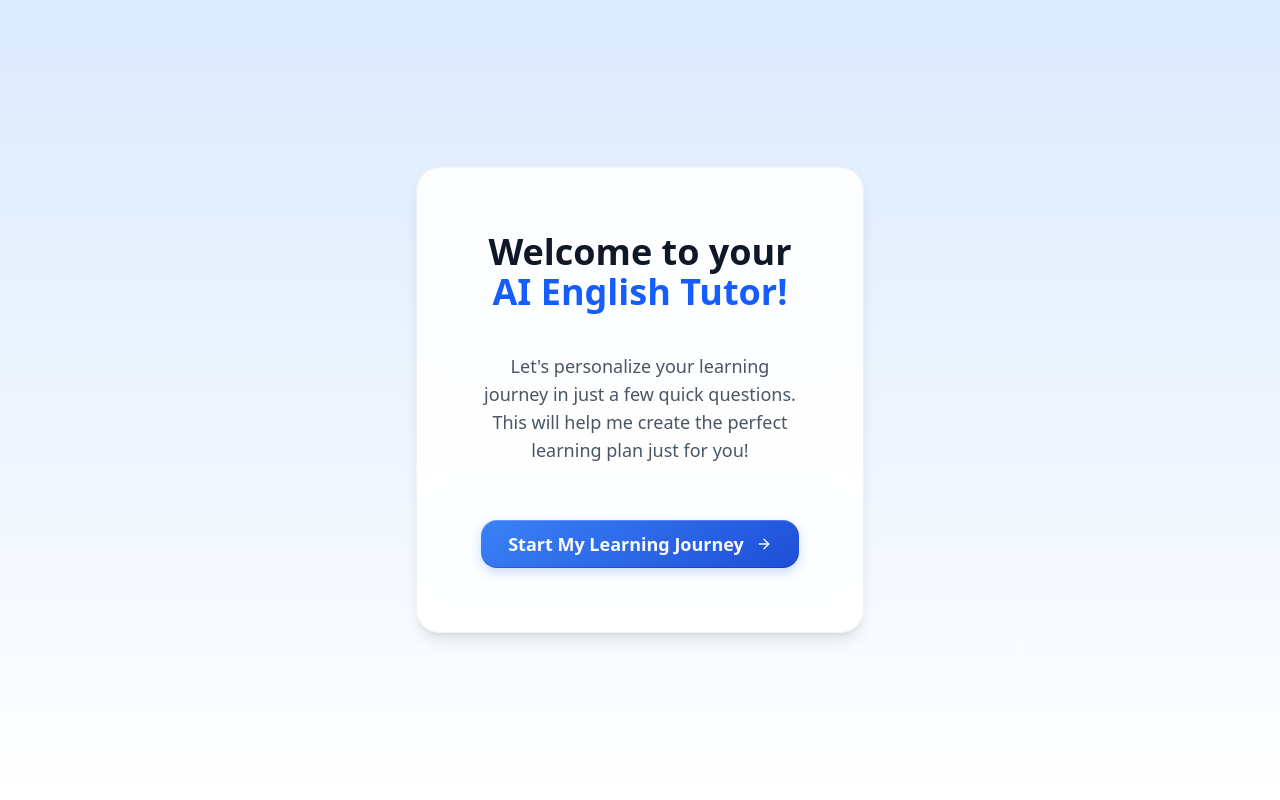
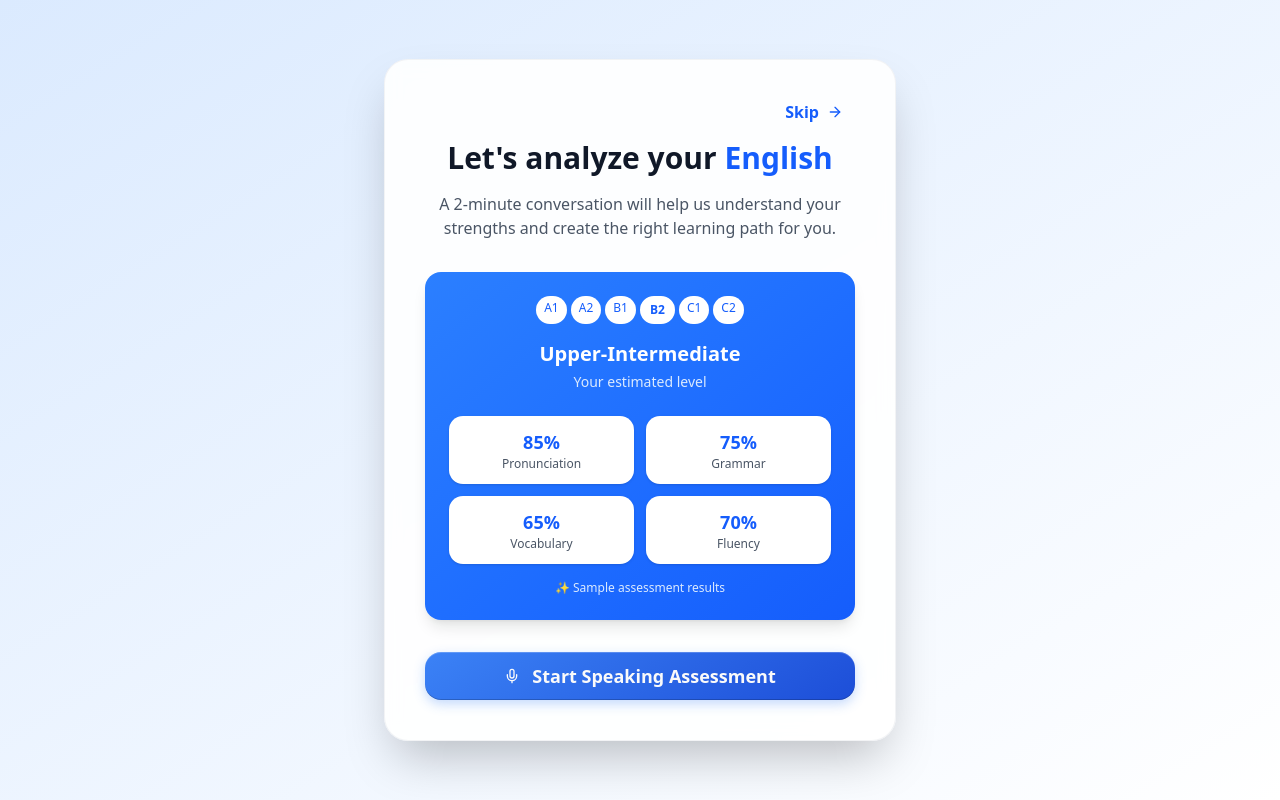
Before and after one commit to artandrey/ai-language-tutor, a Next.js app: page / in a window 1280 px wide. Built offline with nearby package versions, Linux system fonts and the light colour scheme; no server answers.

Commit message:
chore: replace getting started page to voice page

```diff
--- a/src/app/loading.tsx
+++ b/src/app/loading.tsx
@@ -1,35 +1,55 @@
-export default function RootLoading() {
+export default function VoiceLoading() {
   return (
-    <div className="min-h-screen flex items-center justify-center bg-gradient-to-br from-blue-100 to-white p-4">
-      <div className="text-center">
-        {/* Main spinner */}
-        <div className="relative mb-6">
-          <div className="w-16 h-16 mx-auto border-4 border-blue-100 border-t-blue-200 rounded-full animate-spin"></div>
-          <div className="absolute inset-0 w-16 h-16 mx-auto rounded-full bg-gradient-to-r from-blue-100/30 to-transparent animate-pulse"></div>
+    <div className="min-h-screen flex flex-col items-center justify-center bg-gradient-to-br from-blue-100 to-white p-4">
+      <div className="w-full max-w-2xl mx-auto text-center">
+        {/* Progress bar skeleton */}
+        <div className="mb-8">
+          <div className="flex items-center justify-between mb-4">
+            <div className="w-8 h-8 bg-gray-200 rounded-full animate-pulse"></div>
+            <div className="w-16 h-4 bg-gray-200 rounded animate-pulse"></div>
+          </div>
+          <div className="w-full h-2 bg-gray-100 rounded-full">
+            <div
+              className="h-2 bg-gradient-to-r from-blue-100 to-blue-200 rounded-full animate-pulse"
+              style={{ width: '60%' }}
+            ></div>
+          </div>
         </div>
 
-        {/* Loading text */}
-        <div className="mb-4">
-          <div className="text-gray-700 text-lg font-semibold mb-2">
-            Loading...
+        {/* Main content skeleton */}
+        <div className="bg-white/60 backdrop-blur-sm rounded-3xl p-8 shadow-lg border border-white/20">
+          {/* Title skeleton */}
+          <div className="mb-6">
+            <div className="w-16 h-16 bg-gray-200 rounded-full animate-pulse mx-auto mb-4"></div>
+            <div className="h-8 bg-gray-200 rounded animate-pulse mb-2"></div>
+            <div className="h-8 bg-gray-200 rounded animate-pulse w-3/4 mx-auto"></div>
           </div>
-          <div className="text-gray-600 text-sm">Preparing your experience</div>
-        </div>
 
-        {/* Animated dots */}
-        <div className="flex justify-center space-x-1">
-          <div
-            className="w-2 h-2 bg-blue-200 rounded-full animate-bounce"
-            style={{ animationDelay: '0ms' }}
-          ></div>
-          <div
-            className="w-2 h-2 bg-blue-200 rounded-full animate-bounce"
-            style={{ animationDelay: '150ms' }}
-          ></div>
-          <div
-            className="w-2 h-2 bg-blue-200 rounded-full animate-bounce"
-            style={{ animationDelay: '300ms' }}
-          ></div>
+          {/* Description skeleton */}
+          <div className="mb-8 space-y-3">
+            <div className="h-4 bg-gray-100 rounded animate-pulse"></div>
+            <div className="h-4 bg-gray-100 rounded animate-pulse w-5/6 mx-auto"></div>
+            <div className="h-4 bg-gray-100 rounded animate-pulse w-4/5 mx-auto"></div>
+          </div>
+
+          {/* Features list skeleton */}
+          <div className="mb-8 space-y-4">
+            {[1, 2, 3].map((i) => (
+              <div
+                key={i}
+                className="flex items-center space-x-3"
+              >
+                <div className="w-5 h-5 bg-gray-200 rounded animate-pulse"></div>
+                <div className="h-4 bg-gray-100 rounded animate-pulse flex-1"></div>
+              </div>
+            ))}
+          </div>
+
+          {/* Action buttons skeleton */}
+          <div className="space-y-4">
+            <div className="h-12 bg-gradient-to-r from-gray-100 to-gray-200 rounded-xl animate-pulse"></div>
+            <div className="h-10 bg-gray-100 rounded-xl animate-pulse"></div>
+          </div>
         </div>
       </div>
     </div>
--- a/src/app/page.tsx
+++ b/src/app/page.tsx
@@ -1,28 +1,97 @@
-import { createAnonymousSession } from '@/lib/auth/actions';
-import { GradientBackground } from '@/components/ui/gradient-background';
-import { CenteredCard } from '@/components/ui/centered-card';
+import Link from 'next/link';
 import { Button } from '@/components/ui/button';
-import { ArrowRight } from 'lucide-react';
-import HomeStartButton from '@/components/ui/home-start-button';
+import { Mic, ArrowRight } from 'lucide-react';
+import VoiceStartButton from '@/components/ui/voice-start-button';
 
-export default function Home() {
+export default function VoiceInitPage() {
   return (
-    <GradientBackground>
-      <div className="flex flex-1 items-center justify-center min-h-screen">
-        <CenteredCard className="p-12 md:p-16">
-          <h1 className="text-3xl md:text-4xl font-bold text-gray-900 mb-8 md:mb-10">
-            Welcome to your{' '}
-            <span className="text-blue-600">AI English Tutor!</span>
-          </h1>
-          <p className="text-gray-600 mb-12 md:mb-14 text-base md:text-lg">
-            Let&apos;s personalize your learning journey in just a few quick
-            questions.
-            <br />
-            This will help me create the perfect learning plan just for you!
-          </p>
-          <HomeStartButton />
-        </CenteredCard>
+    <div className="min-h-screen flex items-center justify-center bg-gradient-to-br from-blue-100 to-white p-4">
+      <div className="bg-white/90 backdrop-blur-sm rounded-3xl shadow-2xl max-w-lg w-full p-10 text-center relative border border-gray-200/50">
+        {/* Top right skip button using flex */}
+        <div className="flex w-full mb-4">
+          <div className="ml-auto">
+            <Link href="/voice/skip">
+              <Button
+                variant="ghost"
+                className="flex items-center gap-1 text-blue-600 hover:text-blue-800 bg-transparent shadow-none px-0 py-0 h-auto text-base font-semibold"
+                style={{ boxShadow: 'none' }}
+              >
+                Skip
+                <ArrowRight
+                  size={18}
+                  className="ml-1"
+                />
+              </Button>
+            </Link>
+          </div>
+        </div>
+        <h1 className="text-3xl font-bold text-gray-900 mb-4">
+          Let's analyze your <span className="text-blue-600">English</span>
+        </h1>
+        <p className="text-gray-600 mb-8">
+          A 2-minute conversation will help us understand your strengths and
+          create the right learning path for you.
+        </p>
+
+        {/* Redesigned Stats Preview */}
+        <div className="mb-8">
+          <div className="bg-gradient-to-br from-blue-500 to-blue-600 rounded-2xl p-6 shadow-lg">
+            {/* Level Badges */}
+            <div className="flex justify-center gap-1 mb-4">
+              <span className="bg-white text-blue-600 rounded-full px-2 py-1 text-xs font-medium">
+                A1
+              </span>
+              <span className="bg-white text-blue-600 rounded-full px-2 py-1 text-xs font-medium">
+                A2
+              </span>
+              <span className="bg-white text-blue-600 rounded-full px-2 py-1 text-xs font-medium">
+                B1
+              </span>
+              <span className="bg-white text-blue-600 rounded-full px-2 py-1 text-xs font-bold border-2 border-white">
+                B2
+              </span>
+              <span className="bg-white text-blue-600 rounded-full px-2 py-1 text-xs font-medium">
+                C1
+              </span>
+              <span className="bg-white text-blue-600 rounded-full px-2 py-1 text-xs font-medium">
+                C2
+              </span>
+            </div>
+
+            {/* Current Level */}
+            <div className="text-white mb-6">
+              <div className="text-xl font-bold mb-1">Upper-Intermediate</div>
+              <div className="text-blue-100 text-sm">Your estimated level</div>
+            </div>
+
+            {/* Skills Grid */}
+            <div className="grid grid-cols-2 gap-3">
+              <div className="bg-white rounded-xl p-3 shadow-sm">
+                <div className="text-blue-600 font-bold text-lg">85%</div>
+                <div className="text-gray-600 text-xs">Pronunciation</div>
+              </div>
+              <div className="bg-white rounded-xl p-3 shadow-sm">
+                <div className="text-blue-600 font-bold text-lg">75%</div>
+                <div className="text-gray-600 text-xs">Grammar</div>
+              </div>
+              <div className="bg-white rounded-xl p-3 shadow-sm">
+                <div className="text-blue-600 font-bold text-lg">65%</div>
+                <div className="text-gray-600 text-xs">Vocabulary</div>
+              </div>
+              <div className="bg-white rounded-xl p-3 shadow-sm">
+                <div className="text-blue-600 font-bold text-lg">70%</div>
+                <div className="text-gray-600 text-xs">Fluency</div>
+              </div>
+            </div>
+
+            <div className="mt-4 text-blue-100 text-xs">
+              ✨ Sample assessment results
+            </div>
+          </div>
+        </div>
+
+        <VoiceStartButton />
       </div>
-    </GradientBackground>
+    </div>
   );
 }
```
